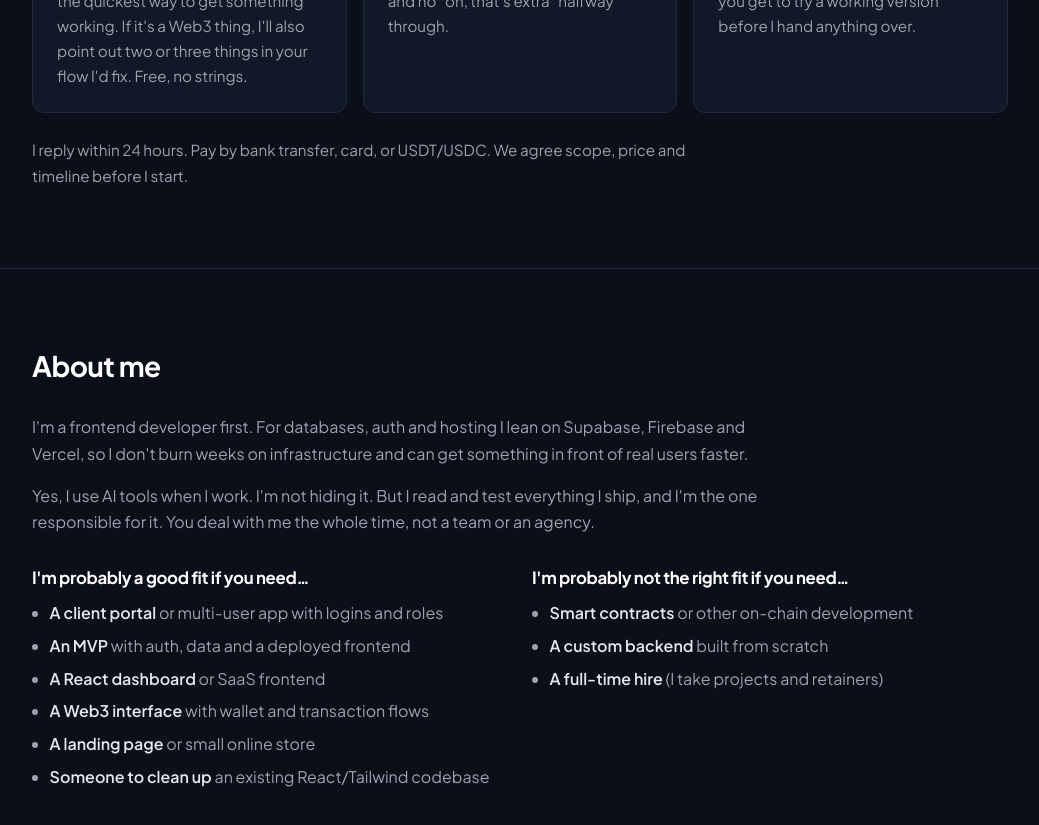
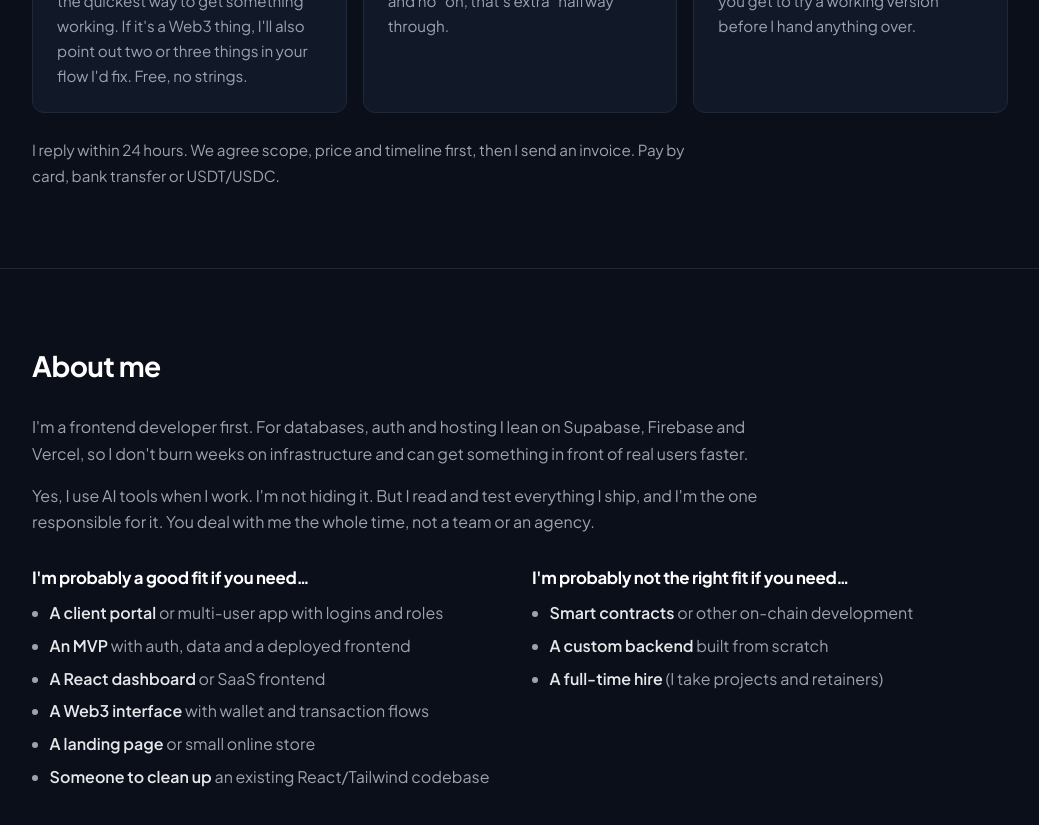
Before and after one commit to raiyo395/portfolio, a plain HTML site: page index.html in a window 1280 px wide. Shown: the part 4760-5585 px from the top of the page, without its empty margins (120-1159 px from the left). Drawn offline with Linux system fonts and the light colour scheme.

Commit message:
Update payment terms copy on portfolio

```diff
--- a/index.html
+++ b/index.html
@@ -356,7 +356,7 @@ View live site <span class="sr-only">for Lumière Skincare (opens in a new tab)<
 <p>I build in React, TypeScript and Tailwind on serverless hosting. I test on the devices we agreed on, and you get to try a working version before I hand anything over.</p>
 </li>
 </ol>
-<p class="terms reveal">I reply within 24 hours. Pay by bank transfer, card, or USDT/USDC. We agree scope, price and timeline before I start.</p>
+<p class="terms reveal">I reply within 24 hours. We agree scope, price and timeline first, then I send an invoice. Pay by card, bank transfer or USDT/USDC.</p>
 </div>
 </section>
 <section class="section about" id="about">
```
